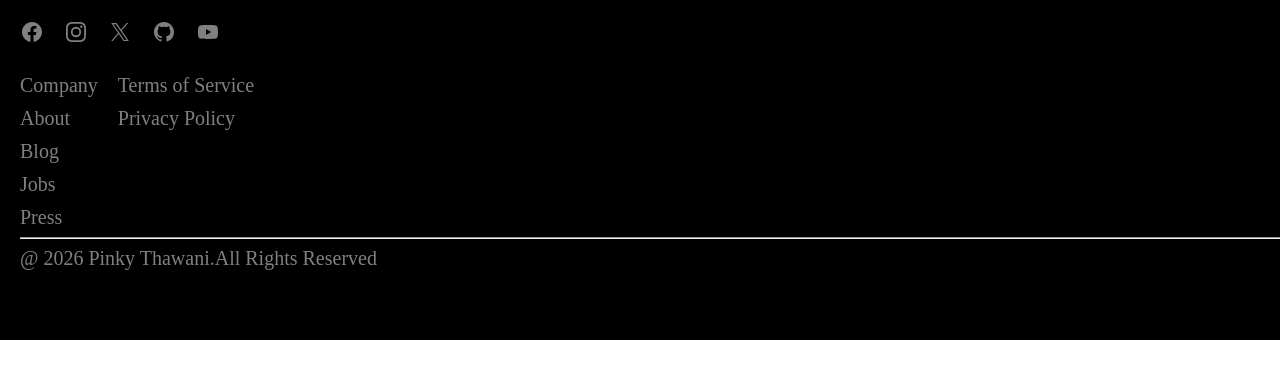
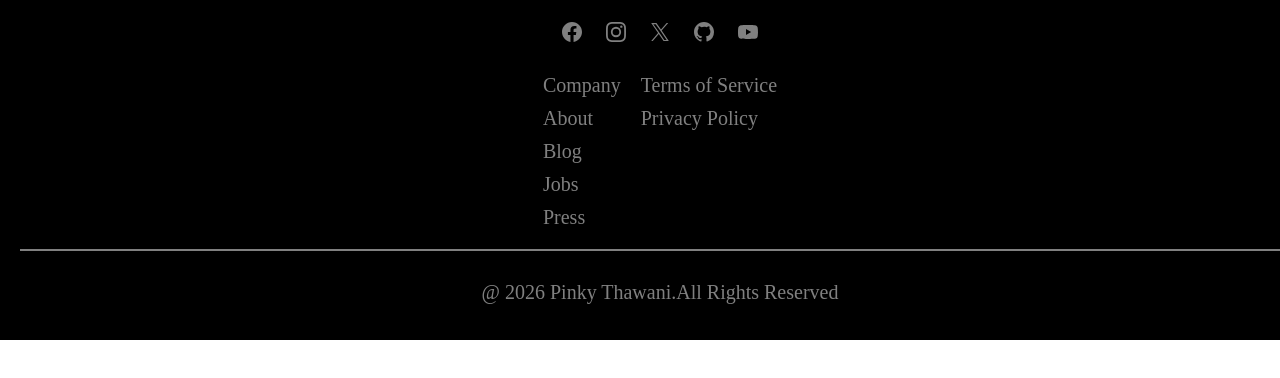
Before and after one commit to Pinky28748/ecommerce-project, a React (Vite) app: page / in a window 1280 px wide. Shown: the top 378 px of the page. Built offline with nearby package versions, Linux system fonts and the light colour scheme.

Commit message:
changes made in footer component

```diff
--- a/src/components/Footer.jsx
+++ b/src/components/Footer.jsx
@@ -35,7 +35,10 @@ const Footer = () => {
 
            </div>
            <hr />
-           <span className="copyright">@ 2026 Pinky Thawani.All Rights Reserved</span>
+           <div className="copy-container">
+                <span className="copyright">@ 2026 Pinky Thawani.All Rights Reserved</span>
+           </div>
+
         </div>
     </footer>
    )
--- a/src/index.css
+++ b/src/index.css
@@ -9,12 +9,15 @@ body
     height: 300px;
     width : 100%;
     padding: 20px;
+
 }
 
 .icon-container
 {
     display: flex;
     gap : 20px;
+    justify-content: center;
+    align-items: center;
 
 }
 .icon-footer
@@ -47,11 +50,21 @@ body
     display: flex;
     gap : 20px;
     margin-top : 30px;
-
-
-}
+    justify-content: center;
+    }
+    .copy-container{
+        display: flex;
+        justify-content: center;
+        align-content: center;
+        margin-top: 30px;
+    }
+    hr{
+        border: 0.5px solid gray;
+        margin: 20px 0px;
+    }
 .copyright
 {
+
     color : gray;
     font-size: 20px;
 }
```
